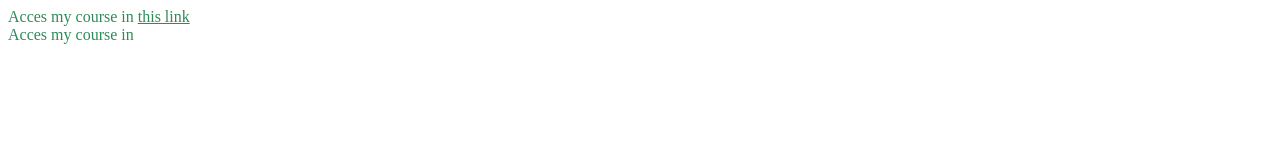
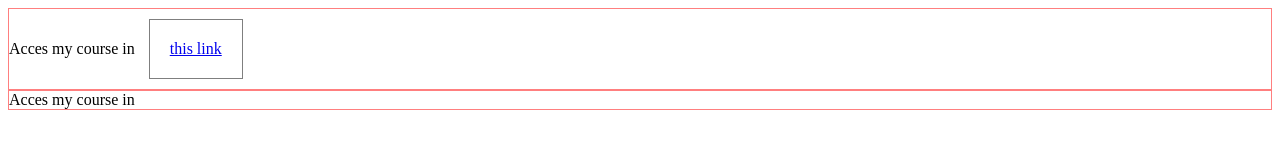
Before and after one commit to piterct/htmlAndCss, a plain HTML site: page index.html in a window 1280 px wide. Drawn offline with Linux system fonts and the light colour scheme.

Commit message:
style for css file

```diff
--- a/style.css
+++ b/style.css
@@ -1,6 +1,17 @@
-body {
-  color: seagreen;
+span,
+a,
+strong {
+  border: 1px solid rgba(0, 0, 0, 0.5);
 }
+
 a {
-  color: inherit;
+  display: inline-block;
+  padding: 20px;
+  margin: 10px;
 }
+
+div,
+h1,
+p {
+  border: 1px solid rgba(255, 0, 0, 0.5);
+}
```
